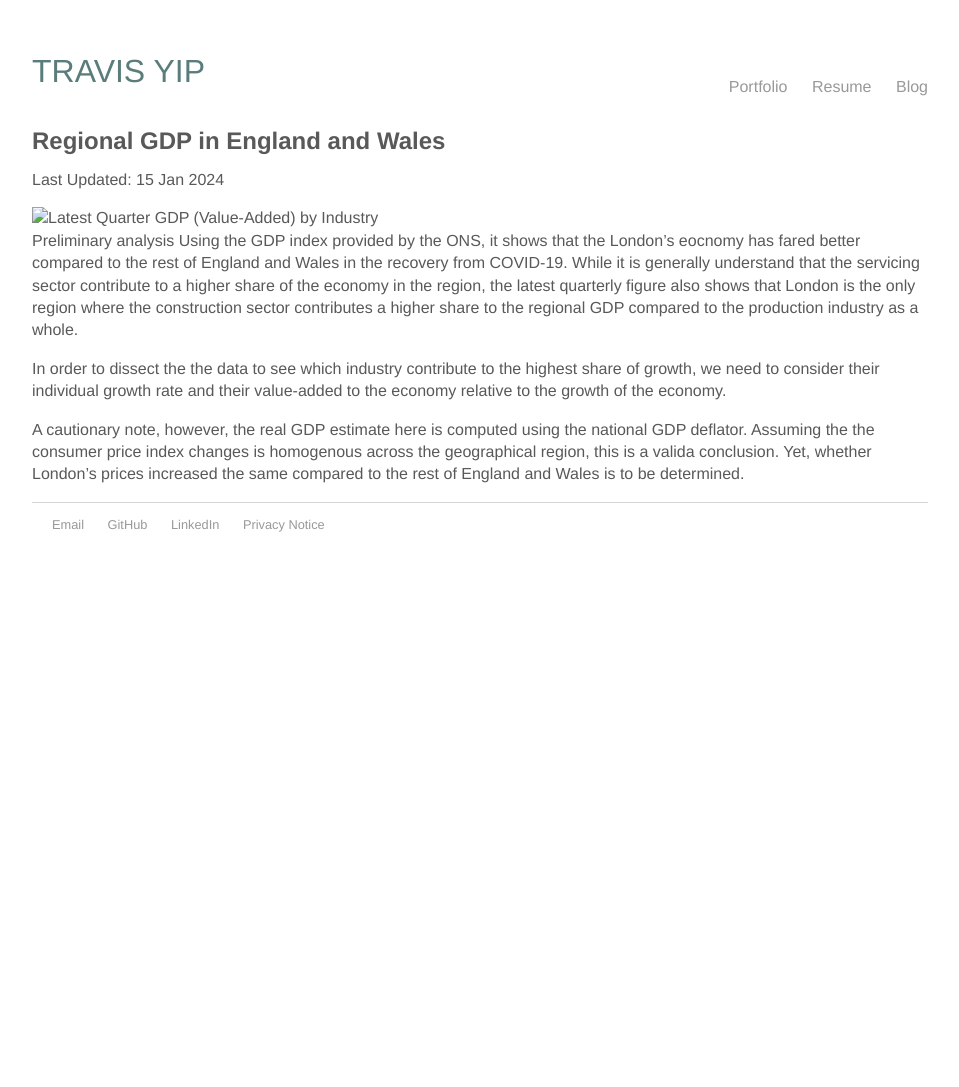
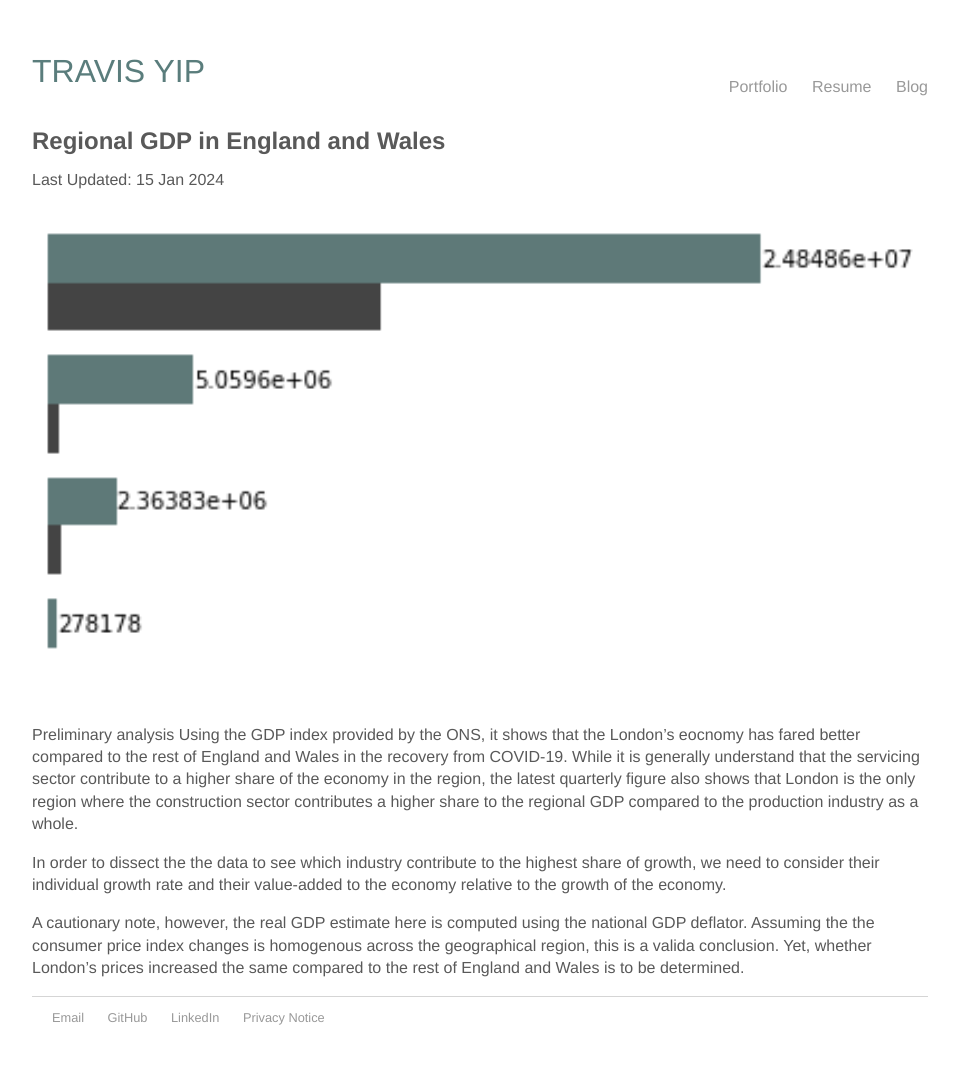
Before and after one commit to cwtravisyip/cwtravisyip.github.io, a Jekyll site: the page built from _wips/eng_wales_regional_gdp.md, in a window 1280 px wide. Shown: the whole page, without its empty margins (160-1119 px from the left). Built offline with Jekyll 4.4.1, drawn with Linux system fonts in a browser that asks for light colours; before the commit the page ends 900 px from its top, so only the background shows below that.

Commit message:
Bug fix: image path

```diff
--- a/_wips/eng_wales_regional_gdp.md
+++ b/_wips/eng_wales_regional_gdp.md
@@ -3,10 +3,10 @@ layout: post
 title: Regional GDP in England and Wales
 subtitle: London's recovery from the COVID-19 outpaced the rest of England and Wales
 date: 2024-01-15
-img_src: images/porfolio_of_work/regional_gdp_01.png
+img_src: /images/porfolio_of_work/regional_gdp_01.png
 ---
 
-![Latest Quarter GDP (Value-Added) by Industry](images/porfolio_of_work/regional_gdp_01.png)
+![Latest Quarter GDP (Value-Added) by Industry](/images/porfolio_of_work/regional_gdp_01.png)
 Preliminary analysis
 Using the GDP index provided by the ONS, it shows that the London's eocnomy has fared better compared to the rest of England and Wales in the recovery from COVID-19. While it is generally understand that the servicing sector contribute to a higher share of the economy in the region, the latest quarterly figure also shows that London is the only region where the construction sector contributes a higher share to the regional GDP compared to the production industry as a whole.
 
```
